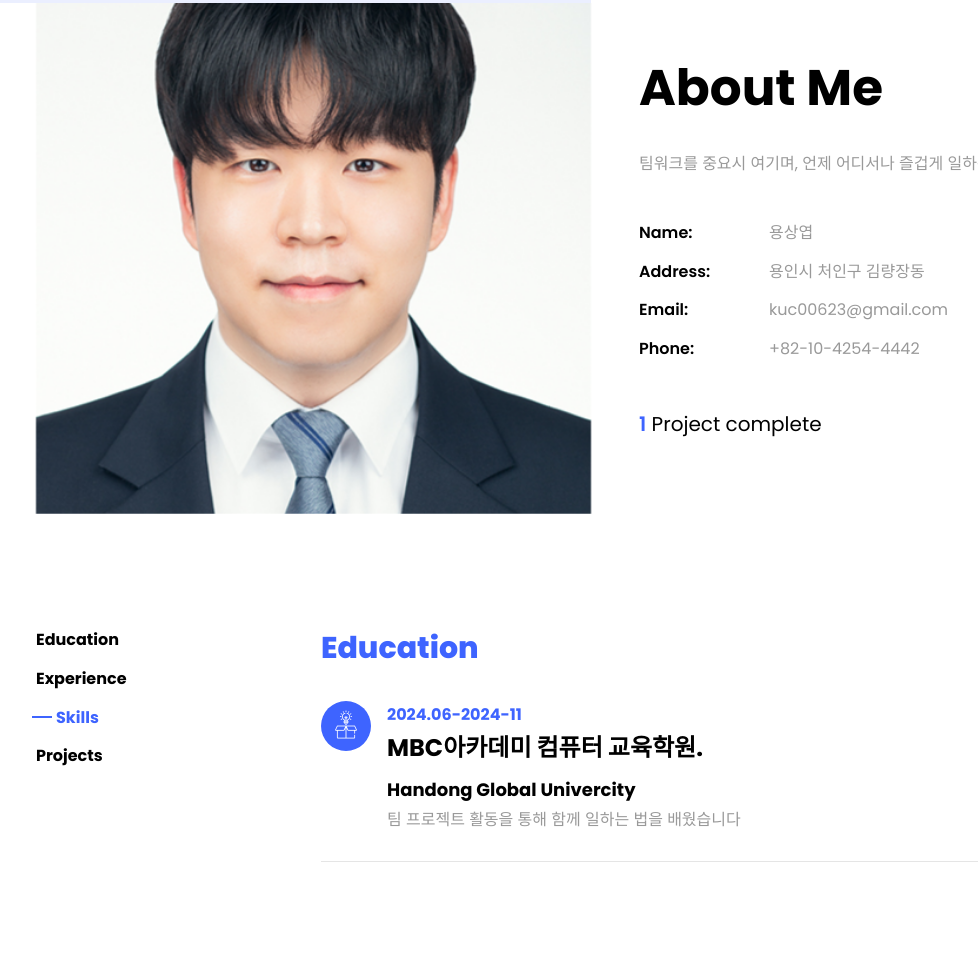
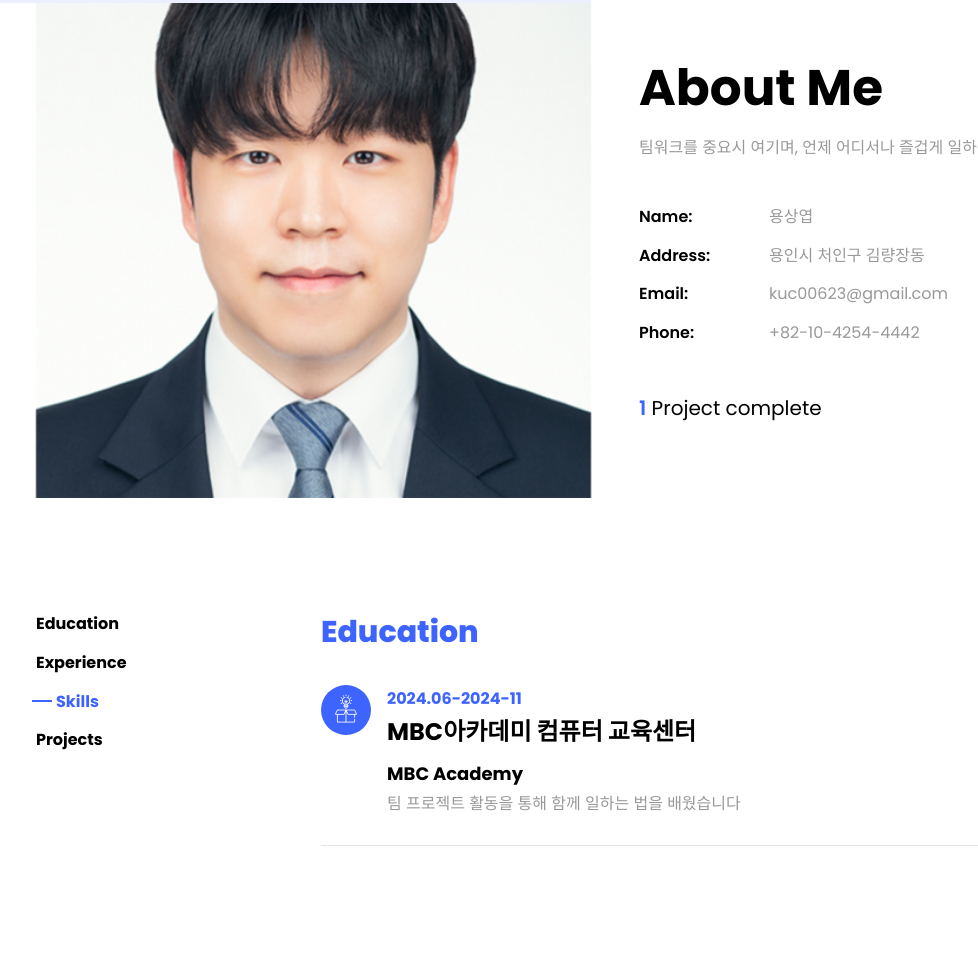
Before and after one commit to poty7877/poty7877.github.io, a plain HTML site: page index.html in a window 1280 px wide. Shown: the part 797-1752 px from the top of the page, without its empty margins (49-1027 px from the left). Drawn offline with Linux system fonts and the light colour scheme; files whose address does not match are found by name.

Commit message:
index.html

```diff
--- a/index.html
+++ b/index.html
@@ -89,7 +89,7 @@
 					<div class="row justify-content-start pb-3">
 						<div class="col-md-12 heading-section ftco-animate">
 							<h1 class="big">About</h1>
-							<h2 class="mb-4">About Me</h2>
+							<h2 class="mb-6">About Me</h2>
 							<p>팀워크를 중요시 여기며, 언제 어디서나 즐겁게 일하는 개발자 용상엽 입니다.</p>
 							<ul class="about-info mt-4 px-md-0 px-2">
 								<li class="d-flex"><span>Name:</span> <span>용상엽</span></li>
@@ -177,8 +177,8 @@
 							</div>
 							<div class="text pl-3">
 								<span class="date">2024.06-2024-11</span>
-								<h2>MBC아카데미 컴퓨터 교육학원.</h2>
-								<span class="position">Handong Global Univercity</span>
+								<h2>MBC아카데미 컴퓨터 교육센터</h2>
+								<span class="position">MBC Academy</span>
 								<p>팀 프로젝트 활동을 통해 함께 일하는 법을 배웠습니다</p>
 							</div>
 						</div>
```
